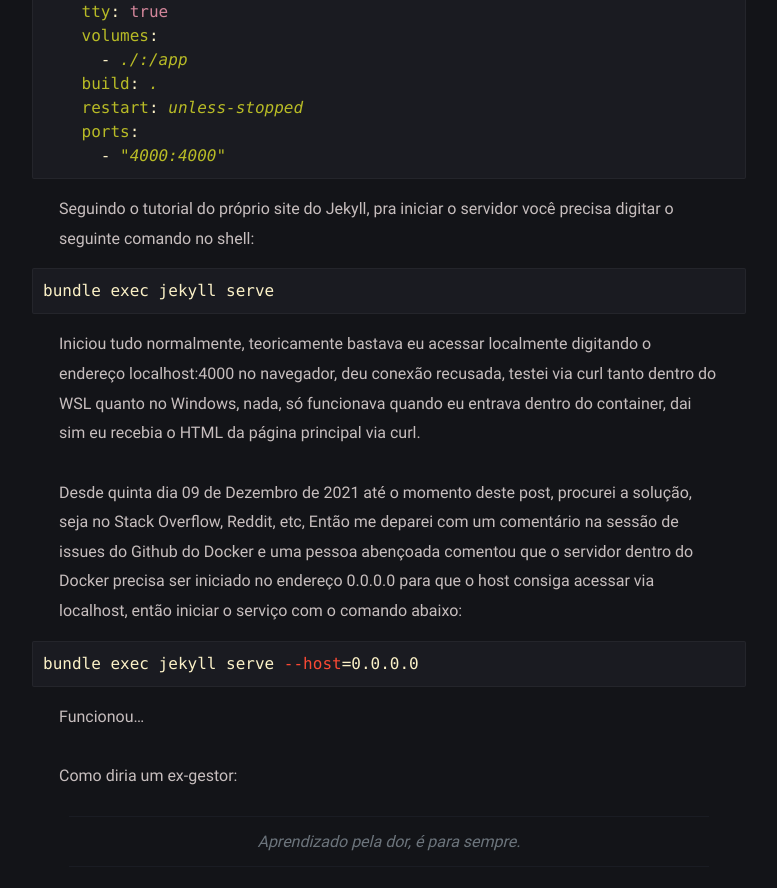
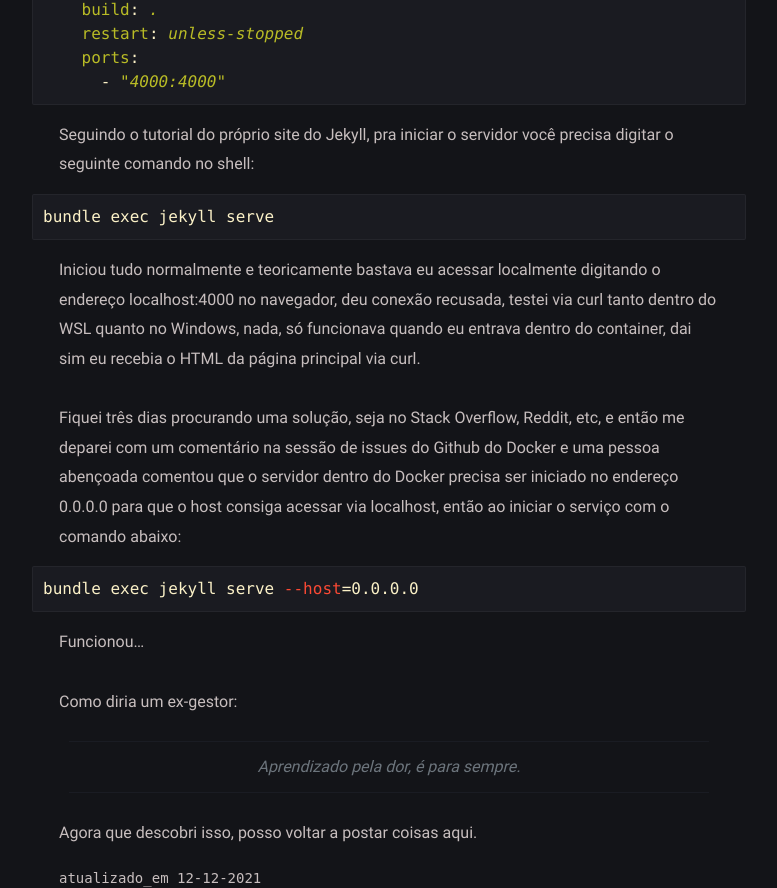
Before and after one commit to rafaelmartines/rafaelmartines.github.io, a Jekyll site: the page built from _posts/colocando-esse-sitio-num-container/2021-12-11-colocando-esse-sitio-num-container.md, in a window 1280 px wide and 900 px high, scrolled down 1208 px, cut to the strip 0-888 px from the top of the window. Shown: the whole strip, without its empty margins (251-1028 px from the left). Built offline with Jekyll 4.4.1, drawn with Linux system fonts in a browser that asks for light colours; some web fonts are replaced; some of the changed text lies outside the part shown.

Commit message:
chore: Updated post

````diff
--- a/_posts/colocando-esse-sitio-num-container/2021-12-11-colocando-esse-sitio-num-container.md
+++ b/_posts/colocando-esse-sitio-num-container/2021-12-11-colocando-esse-sitio-num-container.md
@@ -49,9 +48,9 @@ Seguindo o tutorial do próprio site do Jekyll, pra iniciar o servidor você pre
 bundle exec jekyll serve
 ```
 
-Iniciou tudo normalmente, teoricamente bastava eu acessar localmente digitando o endereço localhost:4000 no navegador, deu conexão recusada, testei via curl tanto dentro do WSL quanto no Windows, nada, só funcionava quando eu entrava dentro do container, dai sim eu recebia o HTML da página principal via curl.
+Iniciou tudo normalmente e teoricamente bastava eu acessar localmente digitando o endereço localhost:4000 no navegador, deu conexão recusada, testei via curl tanto dentro do WSL quanto no Windows, nada, só funcionava quando eu entrava dentro do container, dai sim eu recebia o HTML da página principal via curl.
 
-Desde quinta dia 09 de Dezembro de 2021 até o momento deste post, procurei a solução, seja no Stack Overflow, Reddit, etc, Então me deparei com um comentário na sessão de issues do Github do Docker e uma pessoa abençoada comentou que o servidor dentro do Docker precisa ser iniciado no endereço 0.0.0.0 para que o host consiga acessar via localhost, então iniciar o serviço com o comando abaixo:
+Fiquei três dias procurando uma solução, seja no Stack Overflow, Reddit, etc, e então me deparei com um comentário na sessão de issues do Github do Docker e uma pessoa abençoada comentou que o servidor dentro do Docker precisa ser iniciado no endereço 0.0.0.0 para que o host consiga acessar via localhost, então ao iniciar o serviço com o comando abaixo:
 
 ```shell
 bundle exec jekyll serve --host=0.0.0.0
````
Also changed, not shown: other parts of _posts/colocando-esse-sitio-num-container/2021-12-11-colocando-esse-sitio-num-container.md (+2 -3 lines).
